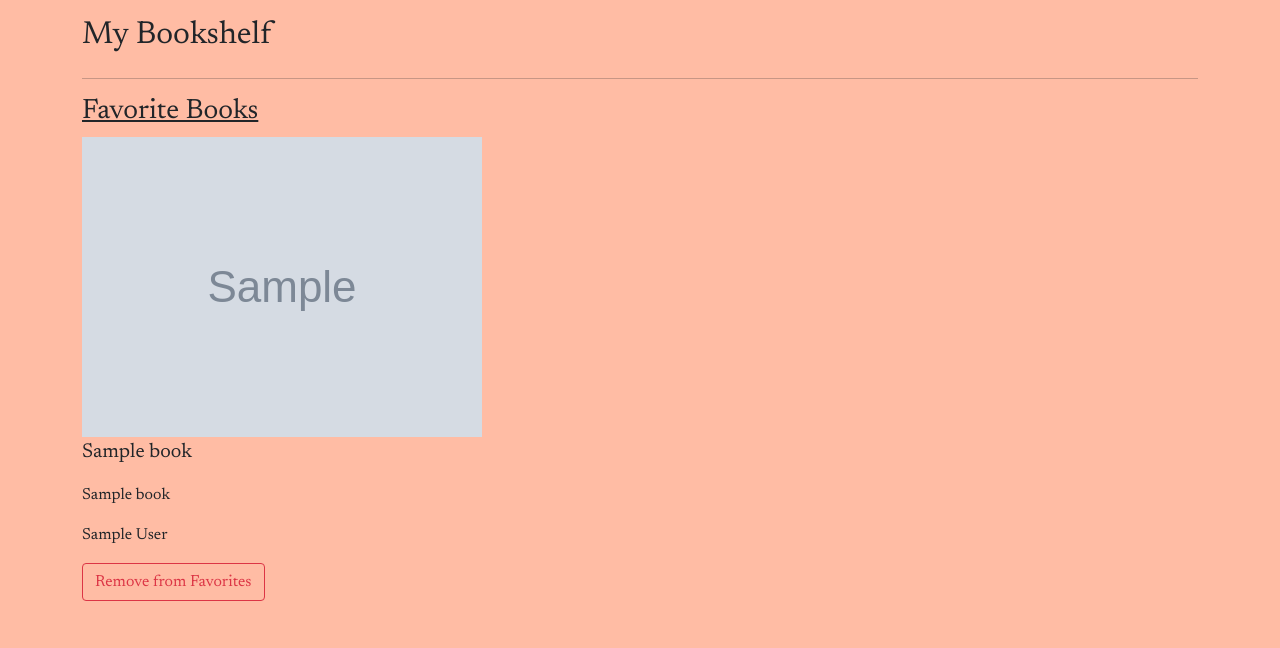
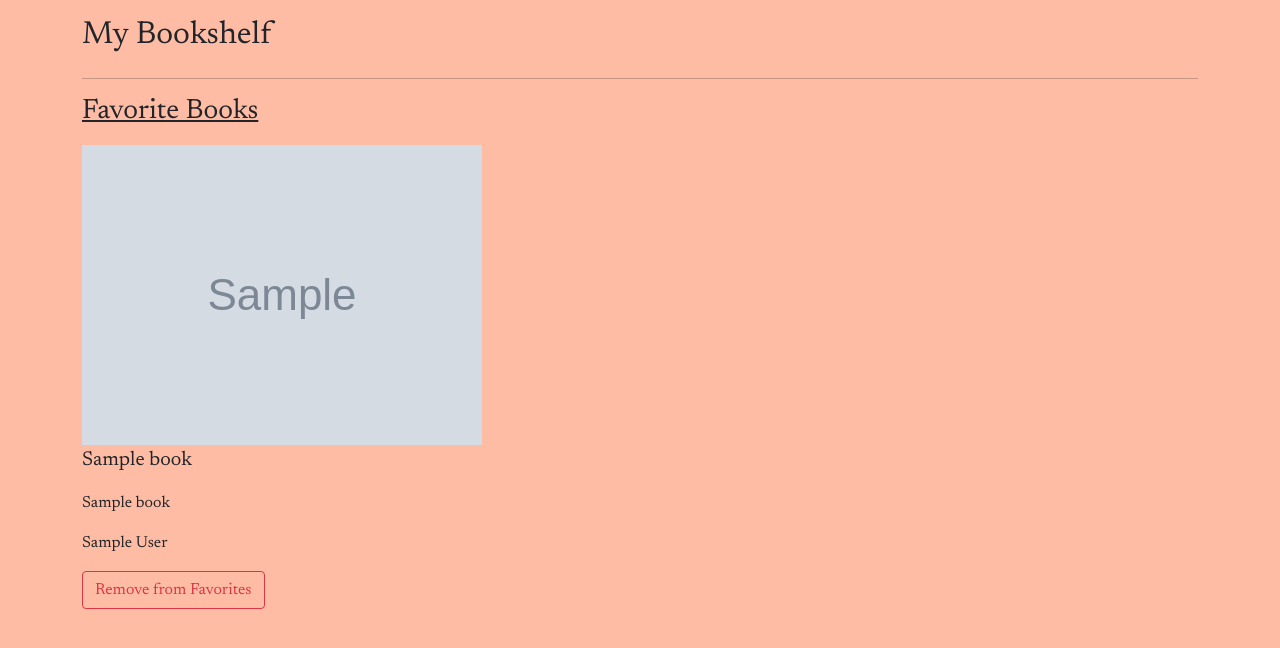
Before and after one commit to charlenebatiste/BookHub, a Node server app: page /profile in a window 1280 px wide. Shown: the part 68-716 px from the top of the page. Run offline with Node 20, Linux system fonts and the light colour scheme; the visitor is signed in with stand-in values (Sample User, id 1); tables that the repository leaves empty hold one stand-in row (values such as "Sample post"); grey boxes marked "Sample" are stand-in pictures; some libraries are stand-ins or nearby versions.

Commit message:
work on vertical alignment on bookshelf

```diff
--- a/views/profile.ejs
+++ b/views/profile.ejs
@@ -6,10 +6,10 @@
     <div class="row">
         <h3 class="col"><u> Favorite Books </u></h3>
     </div>
-    <div class="row">
+    <div class="row align-items-end">
         <% favoriteBooks.forEach(book => { %>
         <% if(book.dataValues.userId === user.id){ %>
-                <div class="col-4 favBook">
+                <div class="col-4 my-2 favBook">
                     <img src="<%= book.dataValues.bookCover%>" alt="cover of <%= book.dataValues.title %>">
                     <p class="fs-5"><%= book.dataValues.title %></p>
                     <p><%= book.dataValues.subtitle %></p>
```
